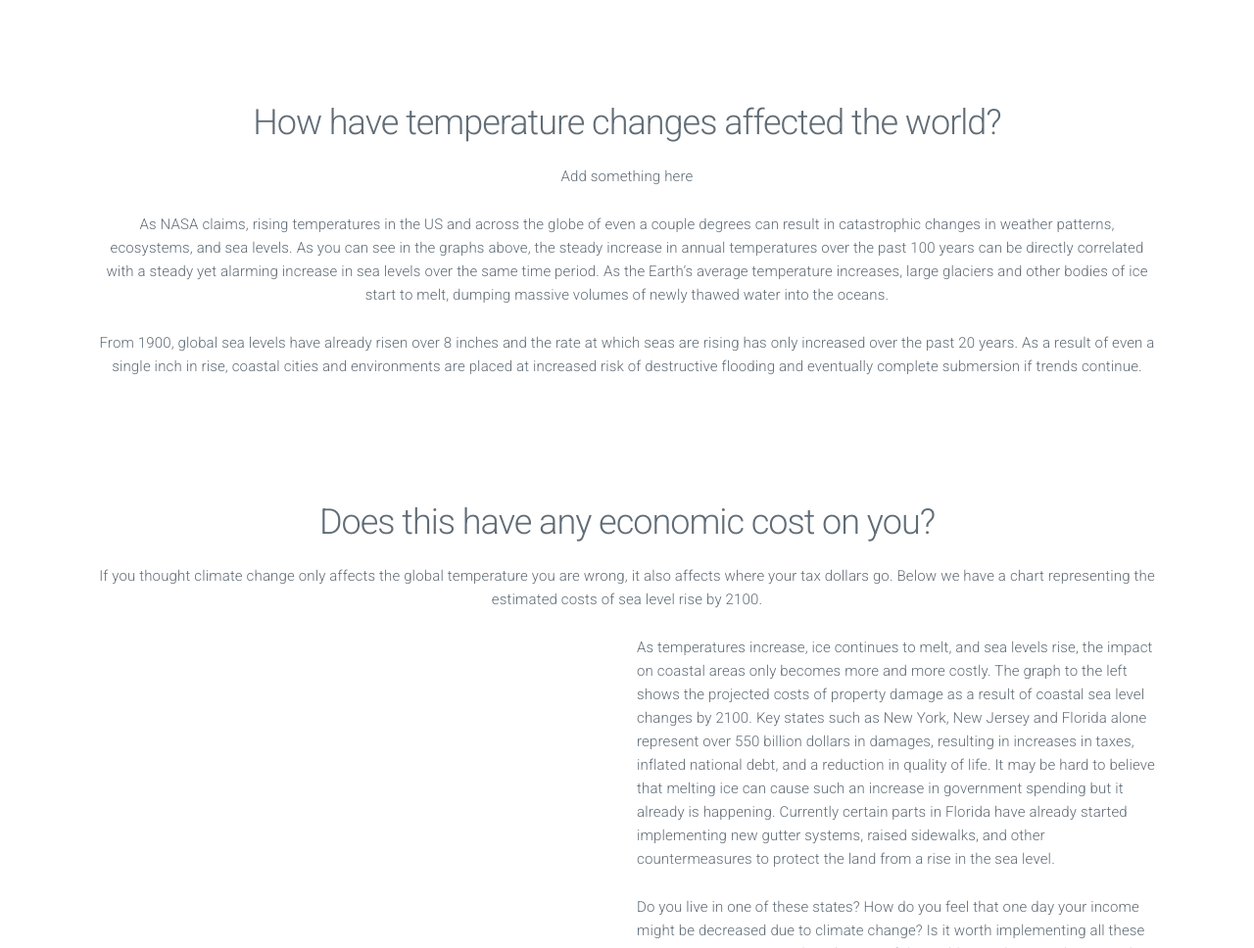
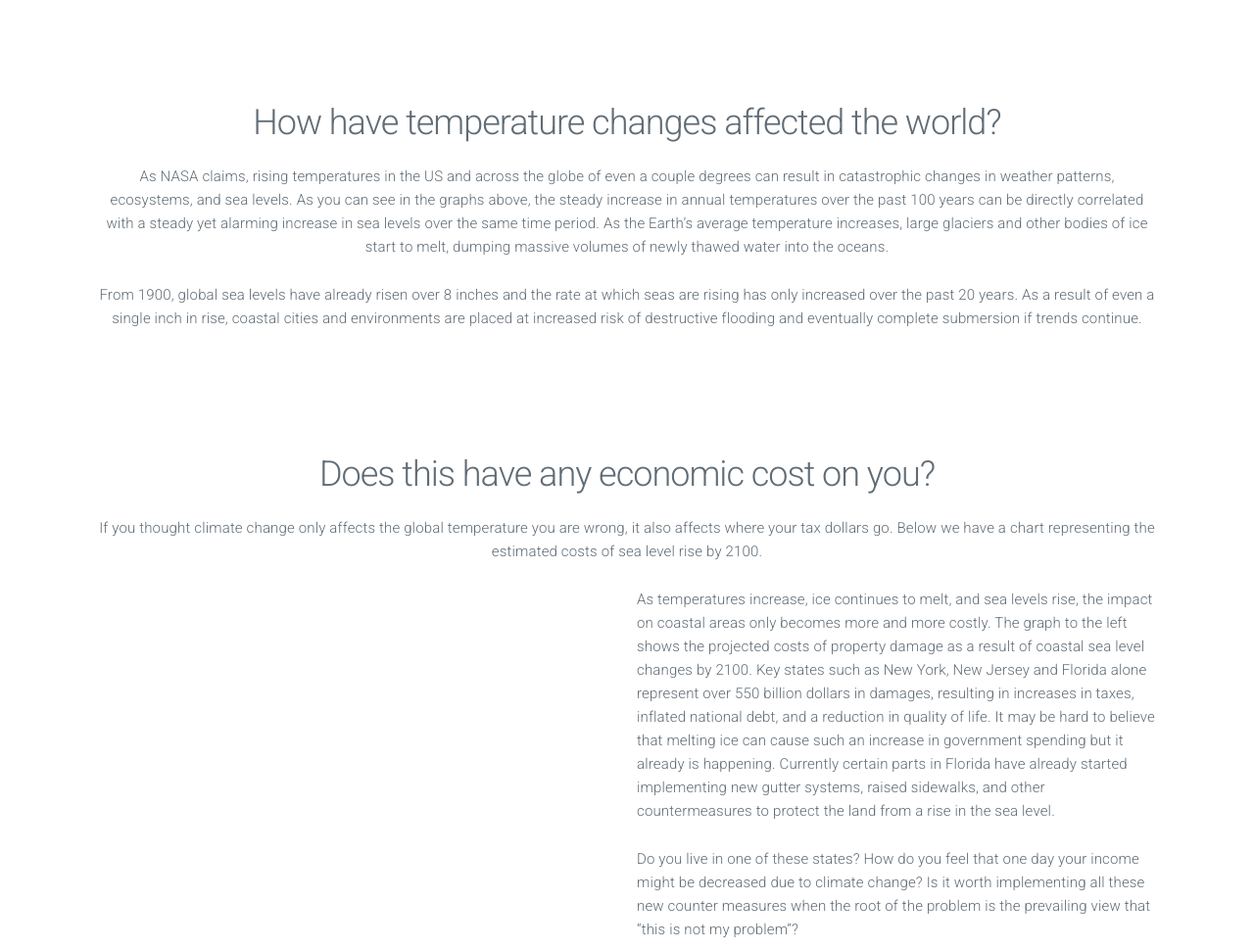
Before and after one commit to KKeith18/ClimateChange, a plain HTML site: page index.html in a window 1280 px wide. Shown: the part 2785-3753 px from the top of the page at 98% size. Drawn offline with nearby package versions, Linux system fonts and the light colour scheme; a script that the page names is missing.

Commit message:
moved the paragraph

```diff
--- a/index.html
+++ b/index.html
@@ -117,12 +117,12 @@
         <p class = 'want-centered'>As you peruse the data, it is easy to see that although not every state is experiencing warming on an equivalent level, many have shown substantial increases over the last 100 years and if trends continue, will reach dangerous levels by 2100.</p>
         <div class = "row" id = "line-Chart"></div>
         <h2 id = 'Rise_Chart'> How have temperature changes affected the world?</h2>
-        <p class = "want-centered">Add something here</p>
+        <p class = "want-centered">As NASA claims, rising temperatures in the US and across the globe of even a couple degrees can result in catastrophic changes in weather patterns, ecosystems, and sea levels. As you can see in the graphs above, the steady increase in annual temperatures over the past 100 years can be directly correlated with a steady yet alarming increase in sea levels over the same time period.  As the Earth’s average temperature increases, large glaciers and other bodies of ice start to melt, dumping massive volumes of newly thawed water into the oceans.</p>
         <div class = "row">
           <div class = "column" id = "temperature"></div>
           <div class = "column" id = "sealevel"></div>
         </div>
-        <p class = "want-centered">As NASA claims, rising temperatures in the US and across the globe of even a couple degrees can result in catastrophic changes in weather patterns, ecosystems, and sea levels. As you can see in the graphs above, the steady increase in annual temperatures over the past 100 years can be directly correlated with a steady yet alarming increase in sea levels over the same time period.  As the Earth’s average temperature increases, large glaciers and other bodies of ice start to melt, dumping massive volumes of newly thawed water into the oceans.</p>
+
         <p class = "want-centered">From 1900, global sea levels have already risen over 8 inches and the rate at which seas are rising has only increased over the past 20 years. As a result of even a single inch in rise, coastal cities and environments are placed at increased risk of destructive flooding and eventually complete submersion if trends continue. </p>
         <h2 id = 'Cost_Chart'>Does this have any economic cost on you?</h2>
         <p class = "want-centered">If you thought climate change only affects the global temperature you are wrong, it also affects where your tax dollars go. Below we have a chart representing the estimated costs of sea level rise by 2100. </p>
```
